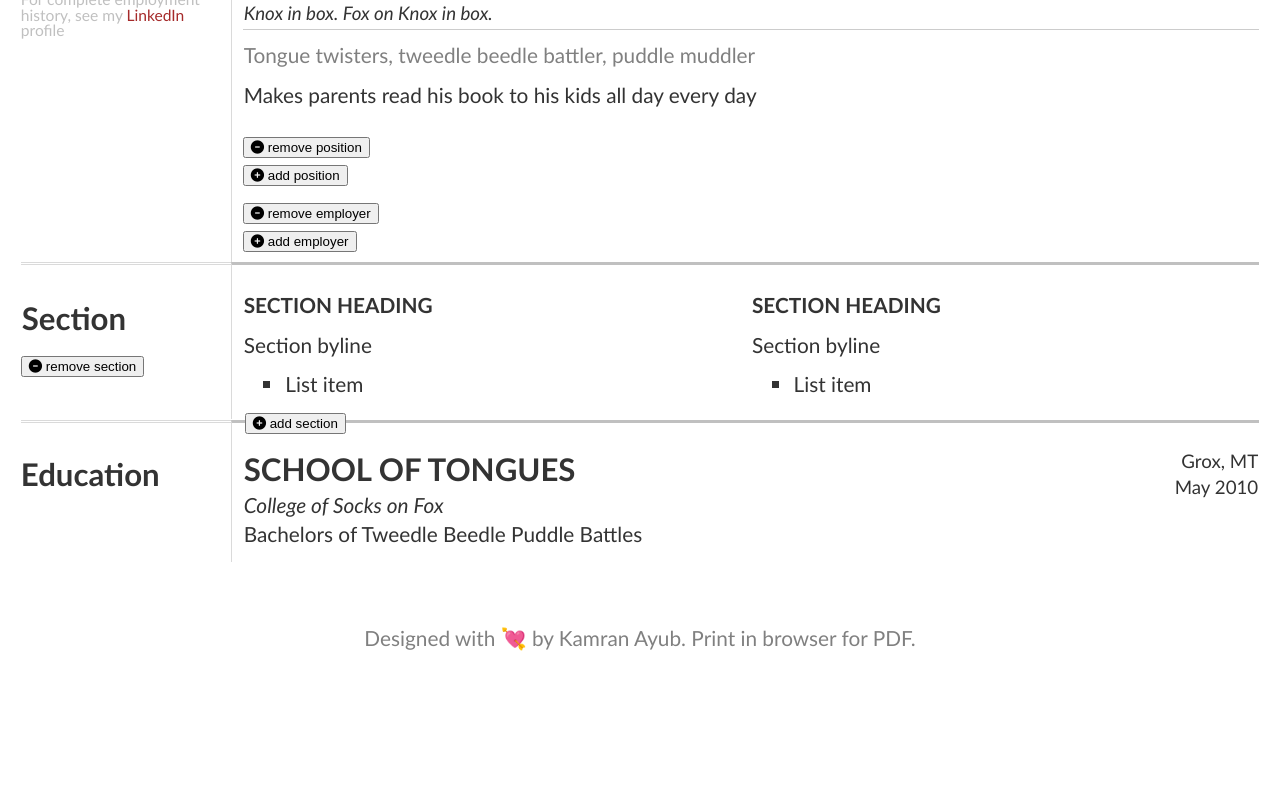
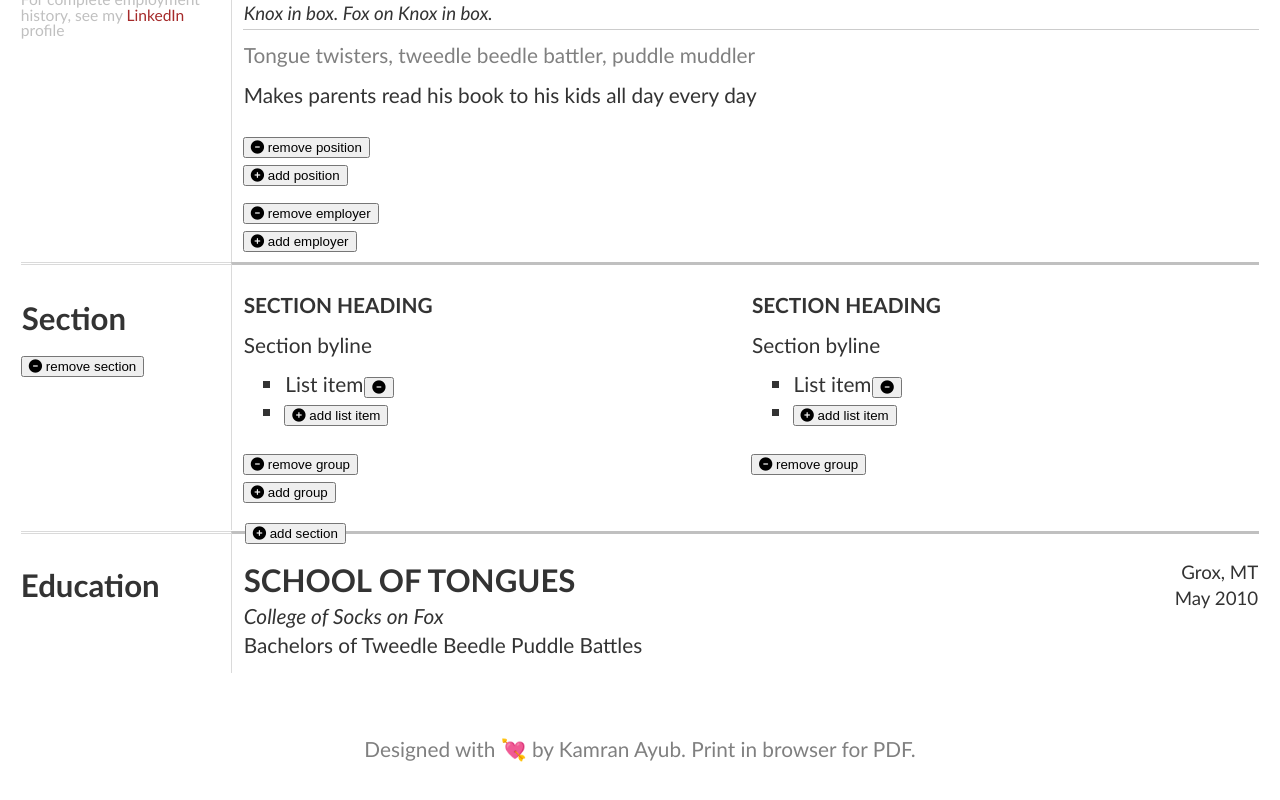
Before and after one commit to kamranayub/resume-formatter, a Vue app: page / in a window 1280 px wide. Shown: the part 567-1367 px from the top of the page. Before the commit the page ends 1281 px from the top, so only its background shows below. Built offline with nearby package versions, Linux system fonts and the light colour scheme.

Commit message:
add/remove group and list items

```diff
--- a/src/App.vue
+++ b/src/App.vue
@@ -141,6 +141,22 @@ export default {
     removeSection(index) {
       this.sections.splice(index, 1);
     },
+    addSectionGroup(section) {
+      section.groups.push({
+        ...DEFAULTS.sections[0].groups[0],
+      });
+    },
+    removeSectionGroup(section, index) {
+      section.groups.splice(index, 1);
+    },
+    addSectionGroupListItem(group) {
+      group.items.push({
+        ...DEFAULTS.sections[0].groups[0].items[0],
+      });
+    },
+    removeSectionGroupListItem(group, index) {
+      group.items.splice(index, 1);
+    },
   },
   components: {
     TextEditor,
@@ -275,16 +291,40 @@ export default {
       </h2>
 
       <div class="content">
-        <div class="half" v-for="group in section.groups">
+        <div class="half" v-for="(group, index) in section.groups">
           <h4><text-editor v-model="group.heading" /></h4>
 
           <p><text-editor v-model="group.byline" /></p>
 
           <ul class="skills">
-            <li v-for="item in group.items">
+            <li v-for="(item, index) in group.items">
               <text-editor v-model="item.text" />
+              <button
+                @click="removeSectionGroupListItem(group, index)"
+                title="remove list item"
+                aria-label="remove list item"
+              >
+                <i class="fa fa-minus-circle"></i>
+              </button>
+            </li>
+            <li>
+              <button @click="addSectionGroupListItem(group)">
+                <i class="fa fa-plus-circle"></i> add list item
+              </button>
             </li>
           </ul>
+          <button
+            @click="removeSectionGroup(section, index)"
+            title="remove section group"
+            aria-label="remove section group"
+          >
+            <i class="fa fa-minus-circle"></i> remove group
+          </button>
+        </div>
+        <div class="half hide-print">
+          <button class="add-section-group" @click="addSectionGroup(section)">
+            <i class="fa fa-plus-circle"></i> add group
+          </button>
         </div>
       </div>
     </section>
--- a/src/index.css
+++ b/src/index.css
@@ -97,6 +97,9 @@ button.add-section {
   button.add-section + section {
     margin-top: -1.3em;
   }
+}
+button.add-section-group {
+  margin-bottom: 2em;
 }
 
 /**
```
